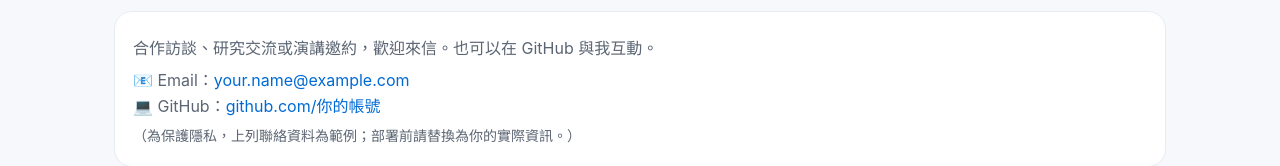
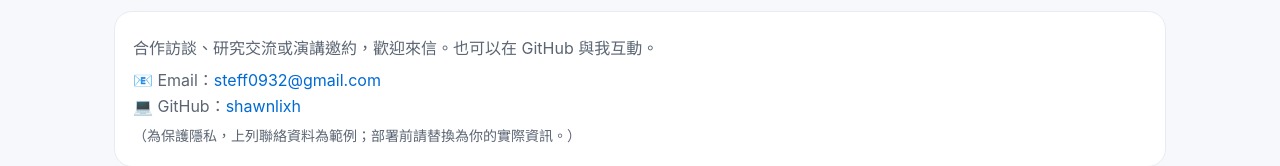
Before and after one commit to shawnLIXH/github.io, a plain HTML site: page index.html in a window 1280 px wide. Shown: the part 1993-2159 px from the top of the page. Drawn offline with Linux system fonts and the light colour scheme.

Commit message:
Update index.html

```diff
--- a/index.html
+++ b/index.html
@@ -219,8 +219,8 @@
       <div class="card">
         <p>合作訪談、研究交流或演講邀約，歡迎來信。也可以在 GitHub 與我互動。</p>
         <p>
-          📧 Email：<a href="mailto:your.name@example.com">your.name@example.com</a><br />
-          💻 GitHub：<a href="https://github.com/" target="_blank" rel="noreferrer noopener">github.com/你的帳號</a>
+          📧 Email：<a href="mailto:steff0932@gmail.com">steff0932@gmail.com</a><br />
+          💻 GitHub：<a href="https://github.com/" target="_blank" rel="noreferrer noopener">shawnlixh</a>
         </p>
         <p style="color:var(--muted); font-size:14px">（為保護隱私，上列聯絡資料為範例；部署前請替換為你的實際資訊。）</p>
       </div>
```
